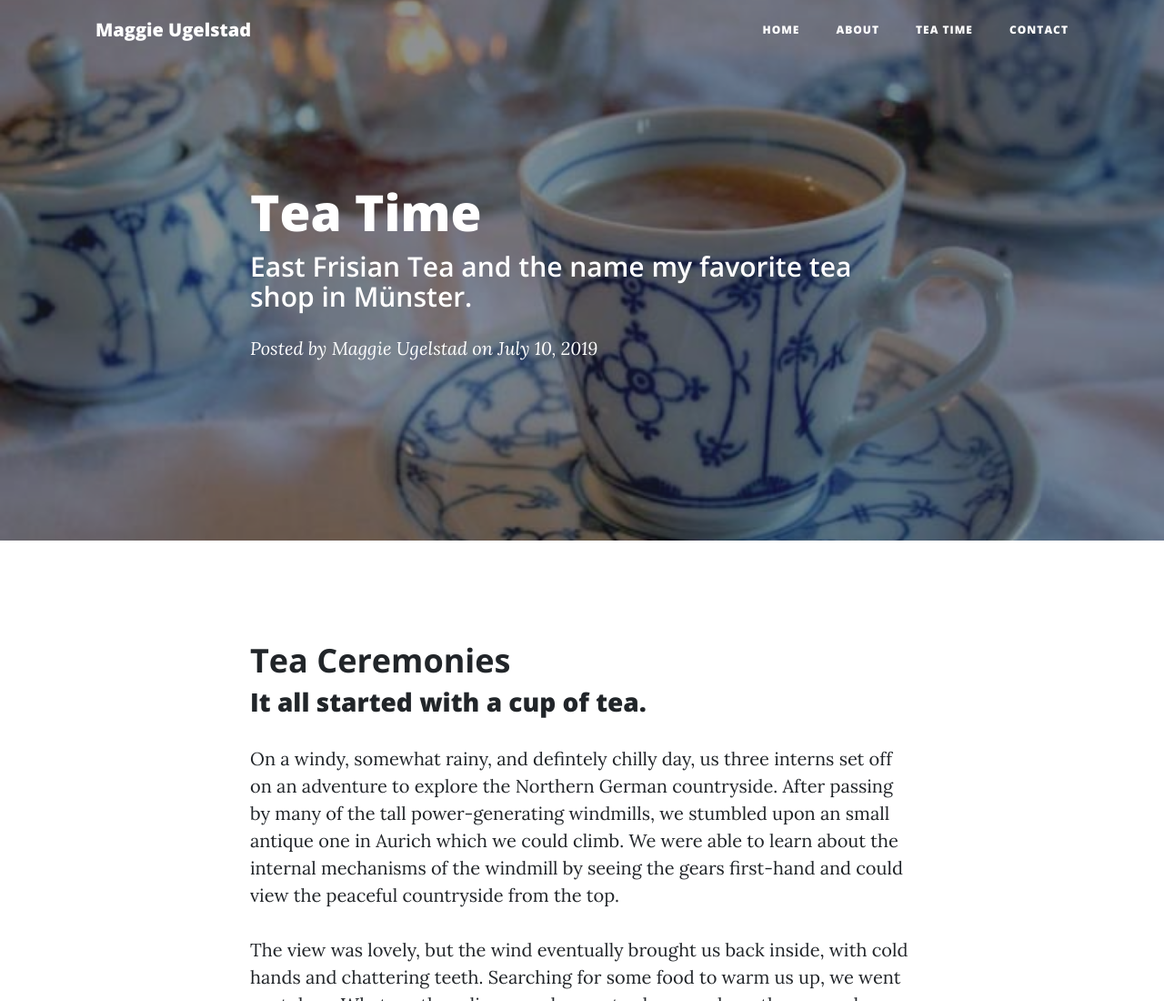
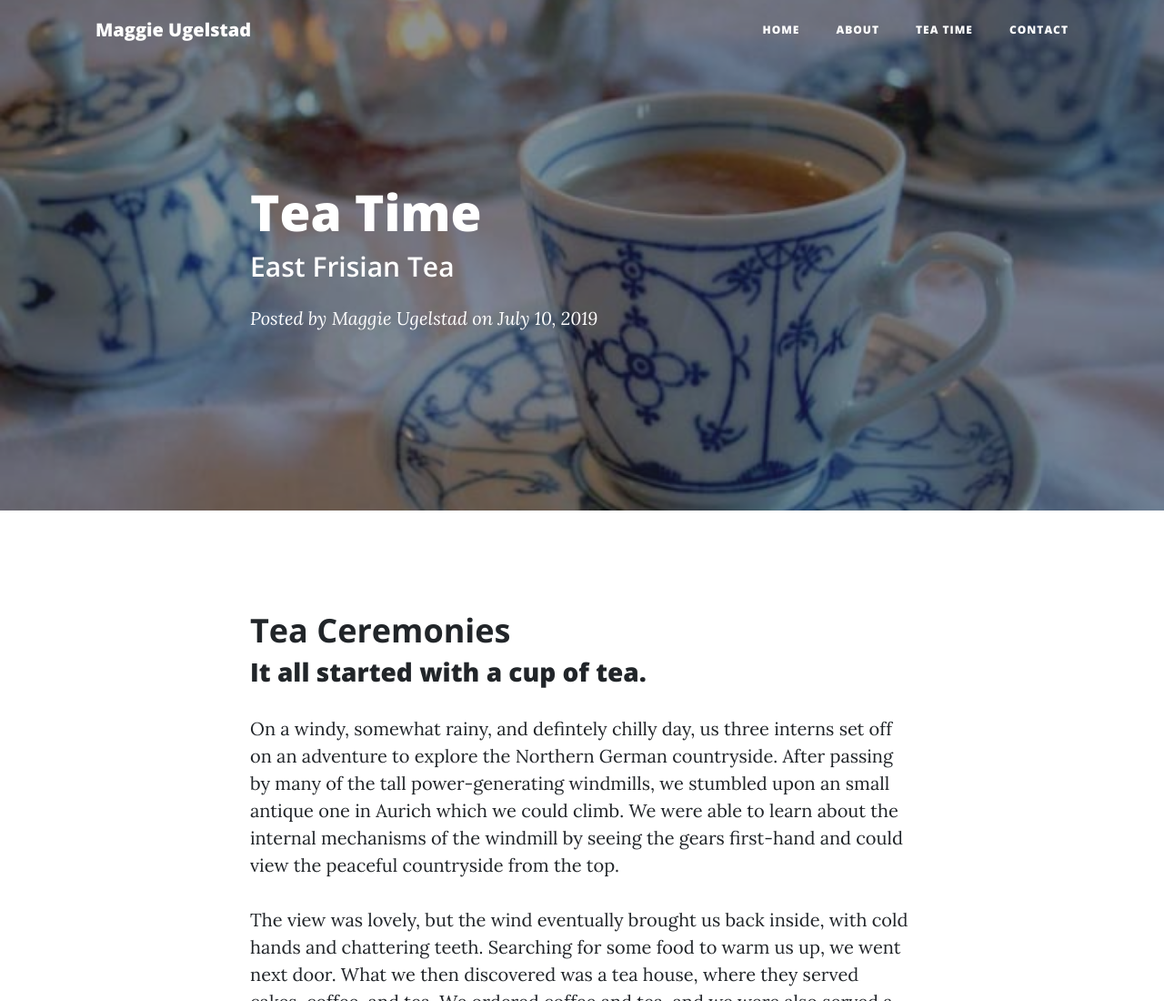
Before and after one commit to mugelstad/mugelstad.github.io, a website: page teaTime.html in a window 1280 px wide. Shown: the top 1100 px of the page at 91% size. Drawn offline with nearby package versions, Linux system fonts and the light colour scheme.

Commit message:
Update teaTime.html

```diff
--- a/teaTime.html
+++ b/teaTime.html
@@ -60,7 +60,7 @@
         <div class="col-lg-8 col-md-10 mx-auto">
           <div class="post-heading">
             <h1>Tea Time</h1>
-            <h2 class="subheading">East Frisian Tea and the name my favorite tea shop in Münster.</h2>
+            <h2 class="subheading">East Frisian Tea</h2>
             <span class="meta">Posted by
               <a href="#">Maggie Ugelstad</a>
               on July 10, 2019</span>
```
